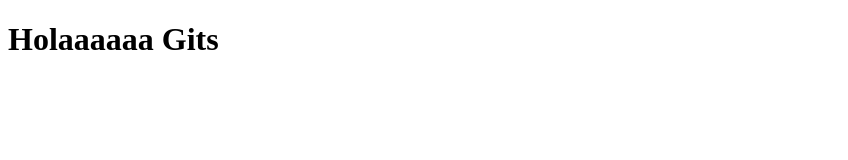
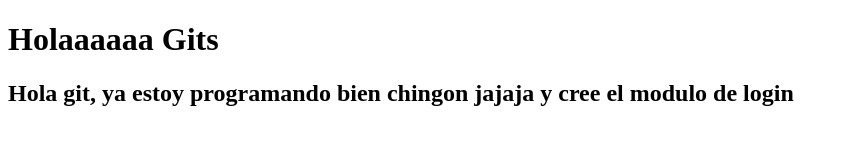
Before and after one commit to EriiMtz/PruebaGit, a plain HTML site: page index.html in a window 1280 px wide. Shown: the whole page, without its empty margins (0-848 px from the left). Drawn offline with Linux system fonts and the light colour scheme.

```diff
--- a/estilos.css
+++ b/estilos.css
@@ -0,0 +1,3 @@
+h1{
+
+}
--- a/index.html
+++ b/index.html
@@ -7,6 +7,8 @@
 </head>
 <body>
     <h1> Holaaaaaa Gits</h1>
+    <h2>Hola git, ya estoy programando bien chingon jajaja y cree
+        el modulo de login </h2>
 
 </body>
 </html>
```
